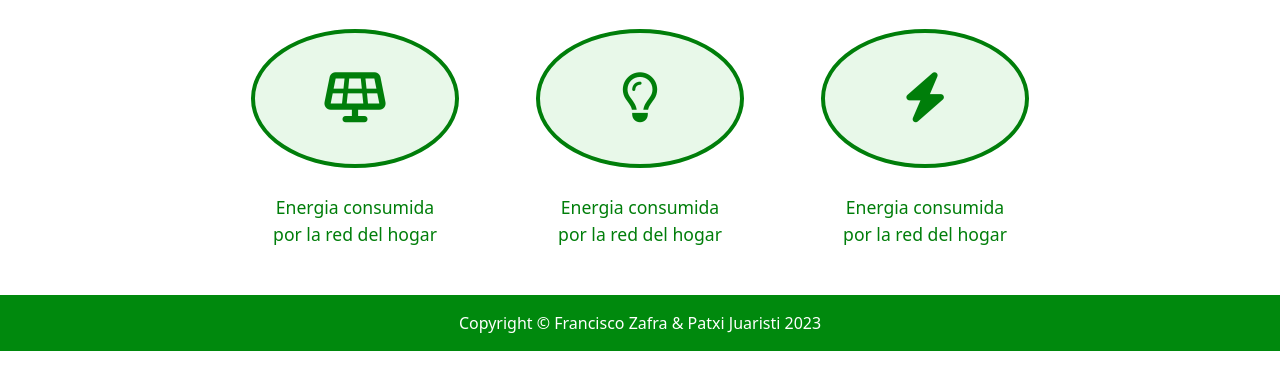
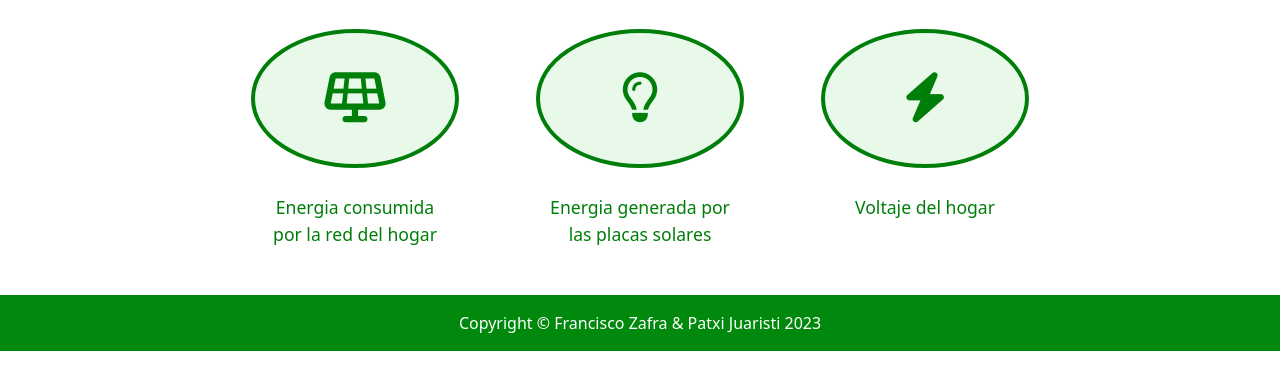
Before and after one commit to patxijuaristi/control-energia-hogar, a Flask app: template app/templates/estado.html in a window 1280 px wide. Shown: the part 171-561 px from the top of the page. Run offline with Flask 3, Linux system fonts and the light colour scheme; the template is opened without the code that fills it, so the values that code supplies are empty; some libraries are stand-ins or nearby versions.

Commit message:
Cambio de textos

```diff
--- a/app/templates/estado.html
+++ b/app/templates/estado.html
@@ -56,14 +56,14 @@
                     <i class="fa-regular fa-lightbulb"></i>
                     <p class="pvalor">{{energia_generada_placas}}</p>
                 </div>
-                <p class="pexpl">Energia consumida por la red del hogar</p>
+                <p class="pexpl">Energia generada por las placas solares</p>
             </div>
             <div class="col-md-3 text-center valores">
                 <div class="val">
                     <i class="fa-solid fa-bolt"></i>
                     <p class="pvalor">{{voltaje}}</p>
                 </div>
-                <p class="pexpl">Energia consumida por la red del hogar</p>
+                <p class="pexpl">Voltaje del hogar</p>
             </div>
         </div>
     </div>
```
